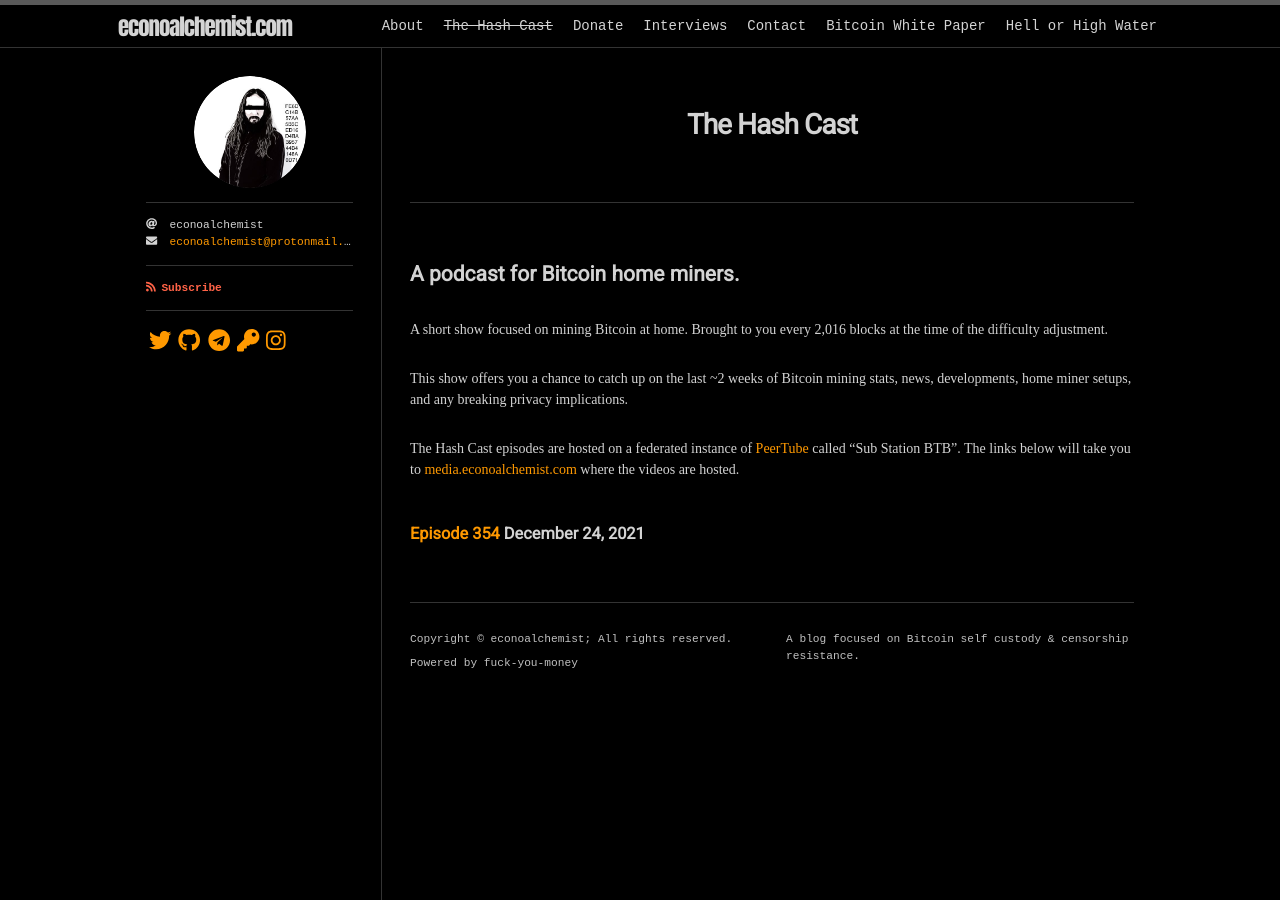
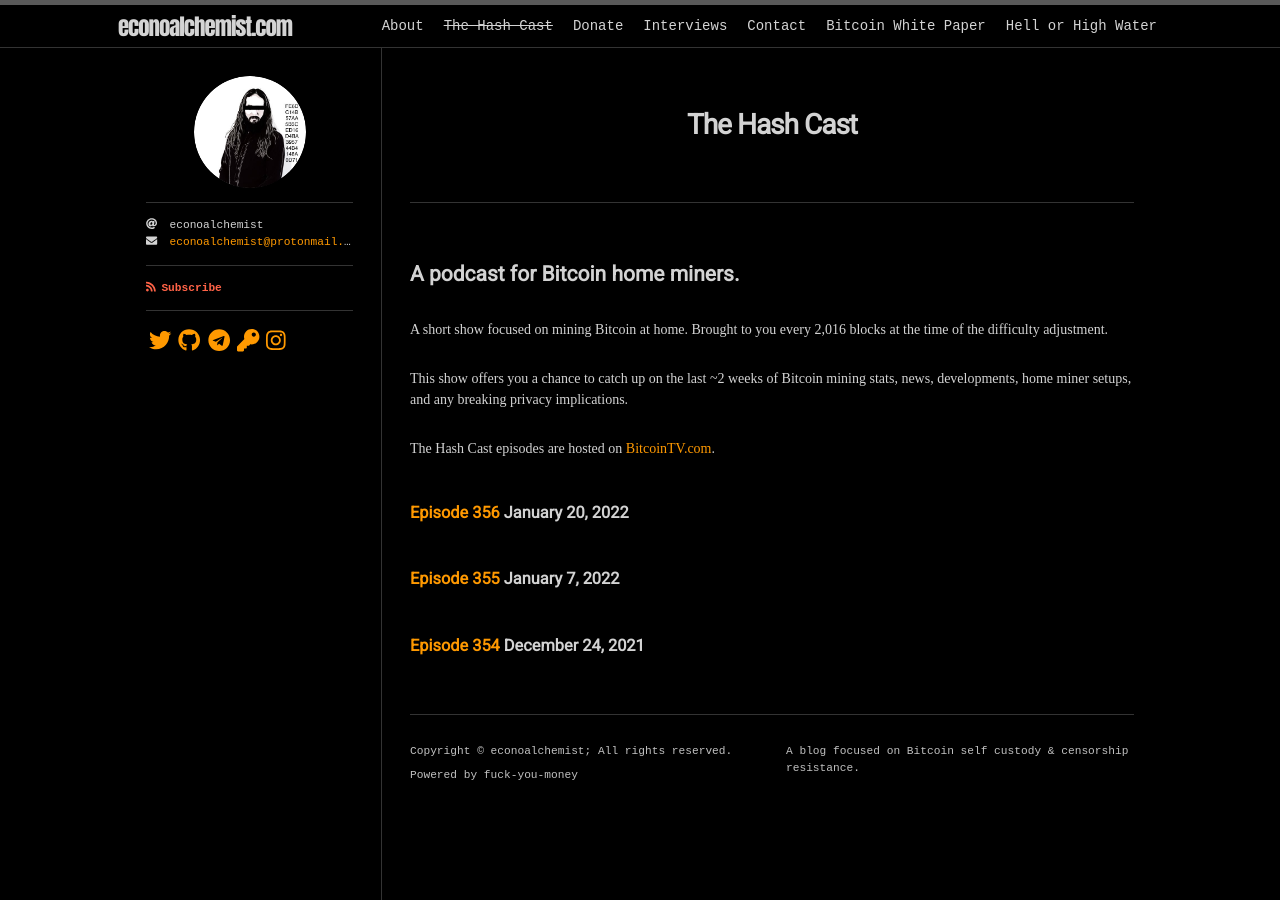
Before and after one commit to econoalchemist/econoalchemist.github.io, a Jekyll site: the page built from hashcast.md, in a window 1280 px wide. Built offline with Jekyll 4.4.1, drawn with Linux system fonts in a browser that asks for light colours; nearby versions of some CDN libraries; some web fonts are replaced.

Commit message:
Update hashcast.md

```diff
--- a/hashcast.md
+++ b/hashcast.md
@@ -9,6 +9,10 @@ A short show focused on mining Bitcoin at home. Brought to you every 2,016 block
 
 This show offers you a chance to catch up on the last ~2 weeks of Bitcoin mining stats, news, developments, home miner setups, and any breaking privacy implications.
 
-The Hash Cast episodes are hosted on a federated instance of [PeerTube](https://peertube.stream/) called "Sub Station BTB". The links below will take you to [media.econoalchemist.com](https://media.econoalchemist.com/) where the videos are hosted.
+The Hash Cast episodes are hosted on [BitcoinTV.com](https://bitcointv.com/c/hashcast/videos).
 
-### [Episode 354](https://media.econoalchemist.com/w/tbbVoG4jxEa4GjbSqNMEBz) December 24, 2021
+### [Episode 356](https://bitcointv.com/w/pdSy1XYBBVQhNQYHo6aqWJ) January 20, 2022
+
+### [Episode 355](https://bitcointv.com/w/h5b4QjZZaCmqXPjq9MTjRy) January 7, 2022
+
+### [Episode 354](https://bitcointv.com/w/iG8Ad2CuC49VDc1Be3cnEW) December 24, 2021
```
